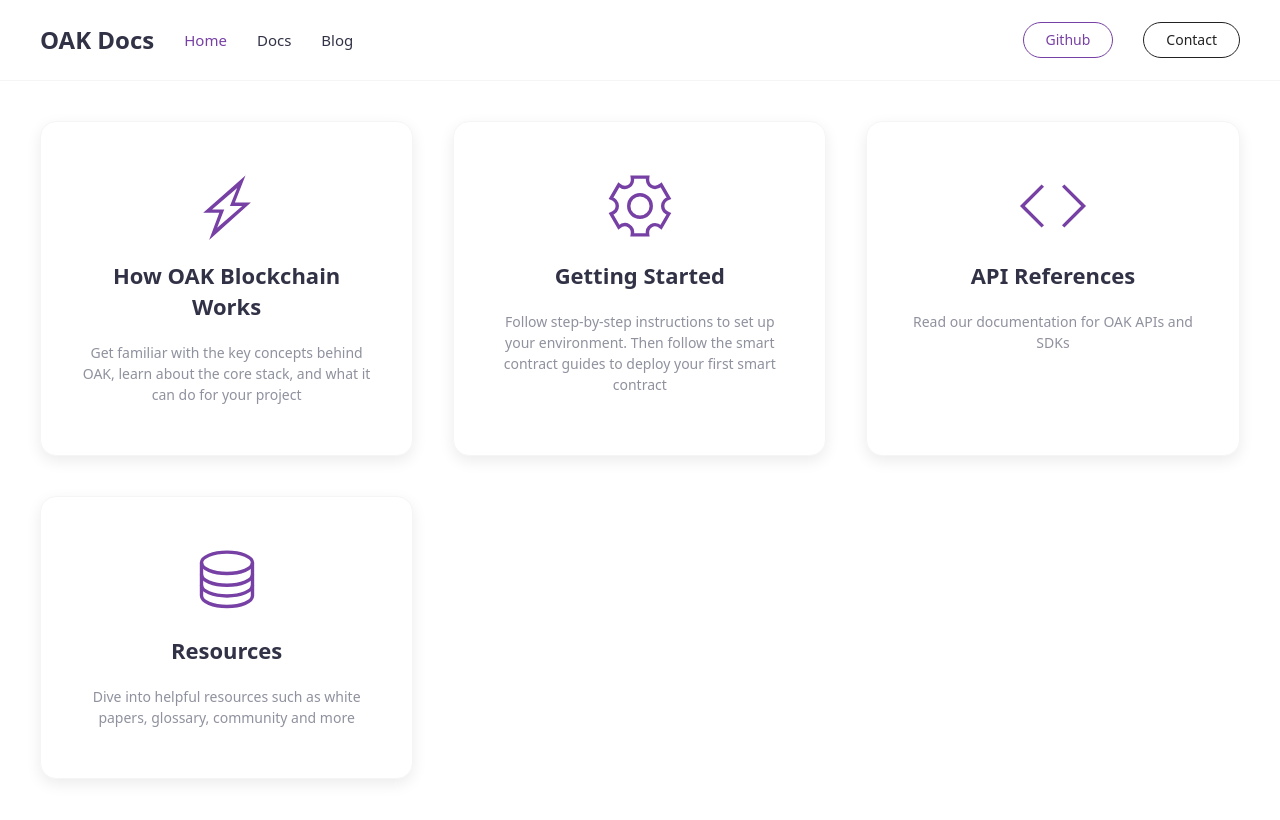
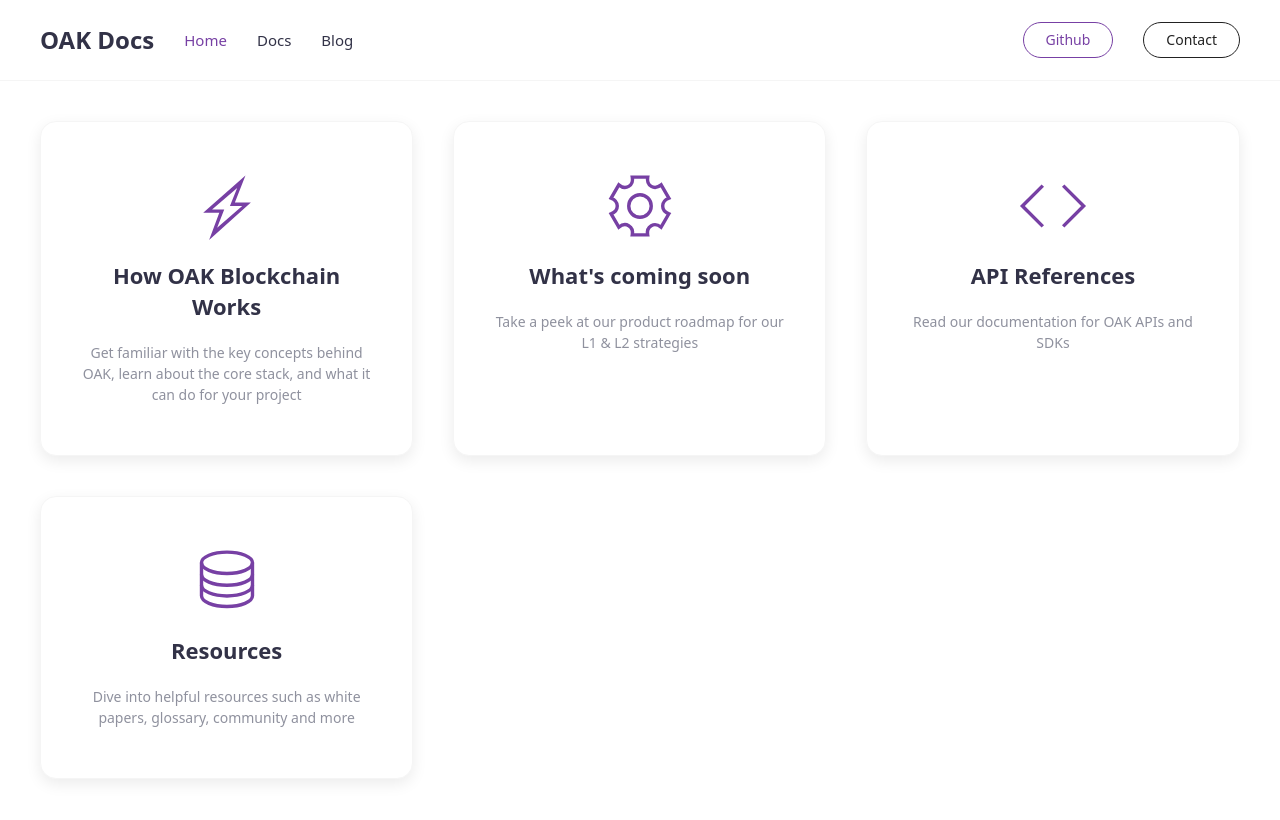
Before and after one commit to AvaProtocol/OAK-docs, a Jekyll site: the page built from index.md, in a window 1280 px wide and 900 px high, scrolled down 769 px. Shown: the top 820 px of the window. Built offline with Jekyll 4.4.1, drawn with Linux system fonts in a browser that asks for light colours.

Commit message:
jk there is more

```diff
--- a/_data/navigation_boxes.yml
+++ b/_data/navigation_boxes.yml
@@ -5,10 +5,10 @@
   icon: bolt
   doc: company-overview
 
-- title: Getting Started
-  desc: Follow step-by-step instructions to set up your environment. Then follow the smart contract guides to deploy your first smart contract
+- title: What's coming soon
+  desc: Take a peek at our product roadmap for our L1 & L2 strategies
   icon: cog
-  doc: dev-guideline
+  doc: product-roadmap
 
 - title: API References
   desc: Read our documentation for OAK APIs and SDKs
--- a/_data/navigation_docs.yml
+++ b/_data/navigation_docs.yml
@@ -21,7 +21,6 @@
 - title: Contribute
   docs:
   - token-faucet
-  - dev-guideline
   - collators
   - pallets
   - pallet-development
```
